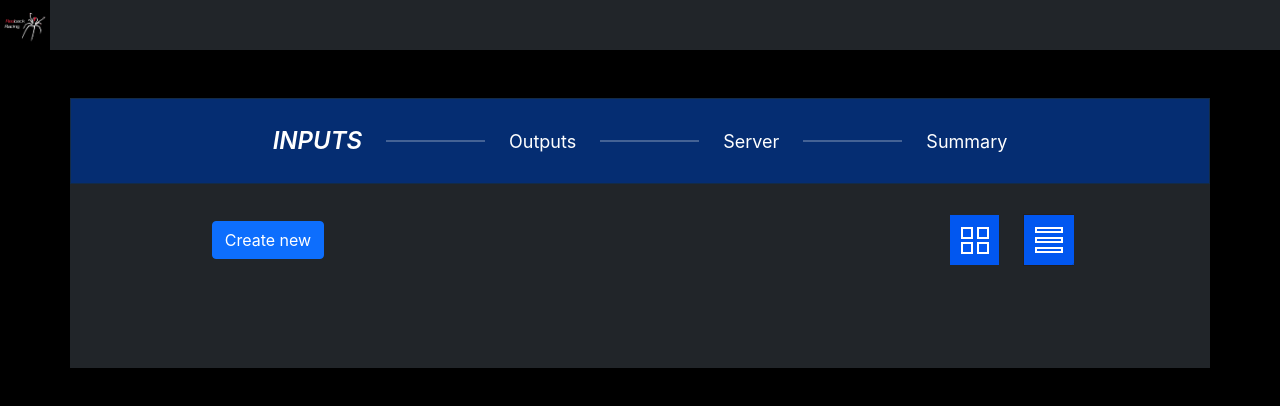
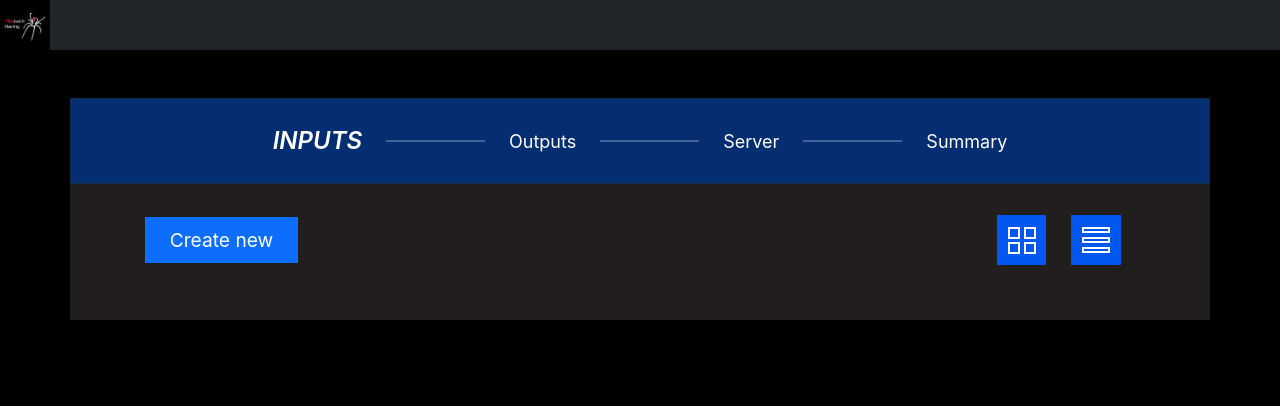
Before and after one commit to GuAiden/rb-nmp-ucf, a React (Create React App) app in the folder client/: page / in a window 1280 px wide. Shown: the top 406 px of the page. Built offline with nearby package versions, Linux system fonts and the light colour scheme.

Commit message:
Change styling of form backgrounds and change create new input button styling

```diff
--- a/client/src/components/Forms/InputForm/Create_Input_Modal.tsx
+++ b/client/src/components/Forms/InputForm/Create_Input_Modal.tsx
@@ -104,7 +104,11 @@ const CreateInputModal: React.FunctionComponent<CreateInputModalProps> = ({
   return (
     <React.Fragment>
       <div className="float-left">
-        <Button variant="primary" onClick={handleShow}>
+        <Button
+          className="rounded-0 px-4 py-2 button-text"
+          variant="primary"
+          onClick={handleShow}
+        >
           Create new
         </Button>
       </div>
--- a/client/src/components/Forms/InputForm/Input_Cards.tsx
+++ b/client/src/components/Forms/InputForm/Input_Cards.tsx
@@ -10,8 +10,8 @@ type InputCardsProps = {
 const InputCards: React.FunctionComponent<InputCardsProps> = ({
   inputList,
 }: InputCardsProps) => (
-  <Container className="p-5">
-    <Row md={3} className="g-5 justify-content-start text-left">
+  <Container className="px-5 py-4">
+    <Row md={3} className="g-5 justify-content-center">
       {inputList.map((_, idx) => (
         <Col>
           <Card bg="secondary" className="card-wrapper">
--- a/client/src/components/Forms/InputForm/index.css
+++ b/client/src/components/Forms/InputForm/index.css
@@ -44,3 +44,11 @@
     border: none;
     color: white;
 }
+
+.container-color {
+    background-color: rgb(34, 30, 30);
+}
+
+.button-text {
+    font-size: larger;
+}
--- a/client/src/components/Forms/InputForm/index.tsx
+++ b/client/src/components/Forms/InputForm/index.tsx
@@ -26,13 +26,13 @@ const InputForm: React.FunctionComponent<InputFormProps> = ({
 
   return (
     <Fragment>
-      <Container className="bg-dark">
+      <Container className="container-color">
         <Container className="pt-4">
           <Row className="justify-content-between">
-            <Col md={4} className="my-auto">
+            <Col md={3} className="my-auto">
               <CreateInputModal onAddInput={handleAddInput} />
             </Col>
-            <Col md={4} className="my-auto">
+            <Col md={3} className="my-auto">
               <Button variant="outline-dark" className="icon-wrapper">
                 <img
                   src={gridviewicon}
```
